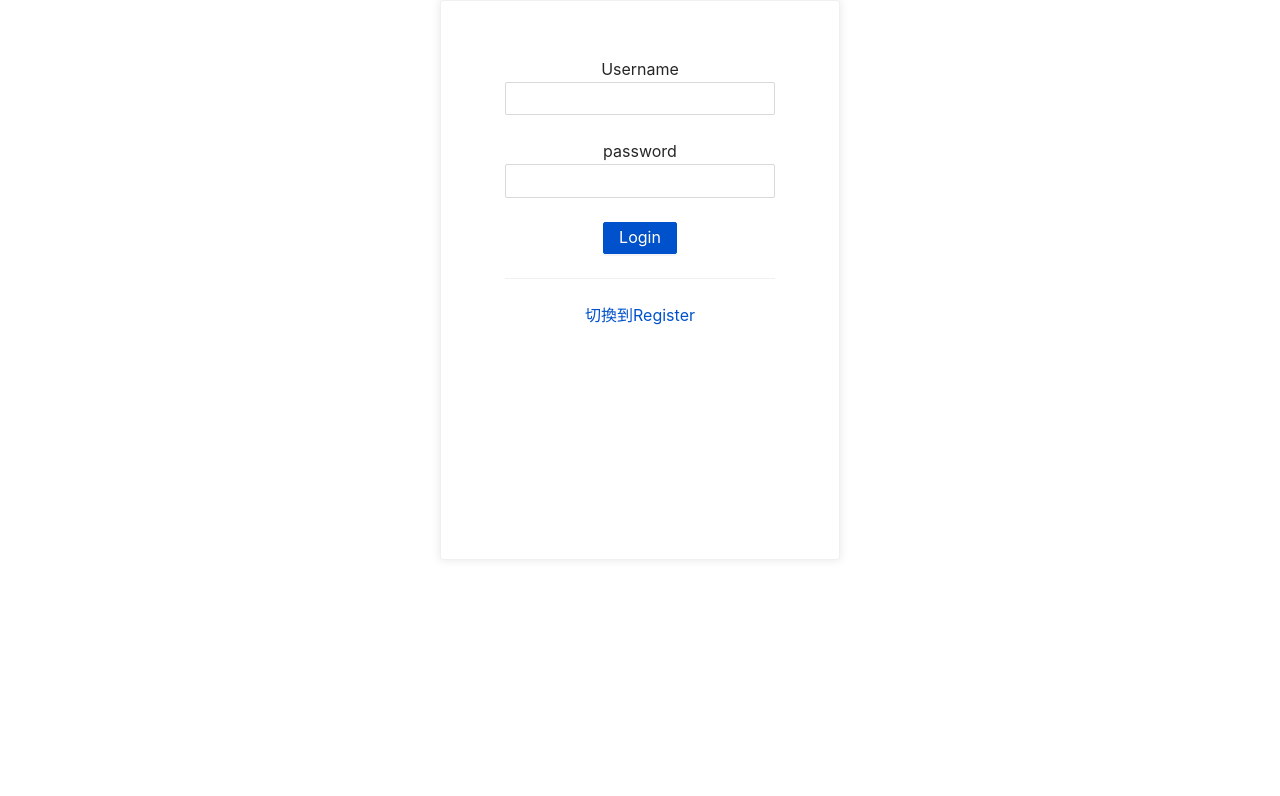
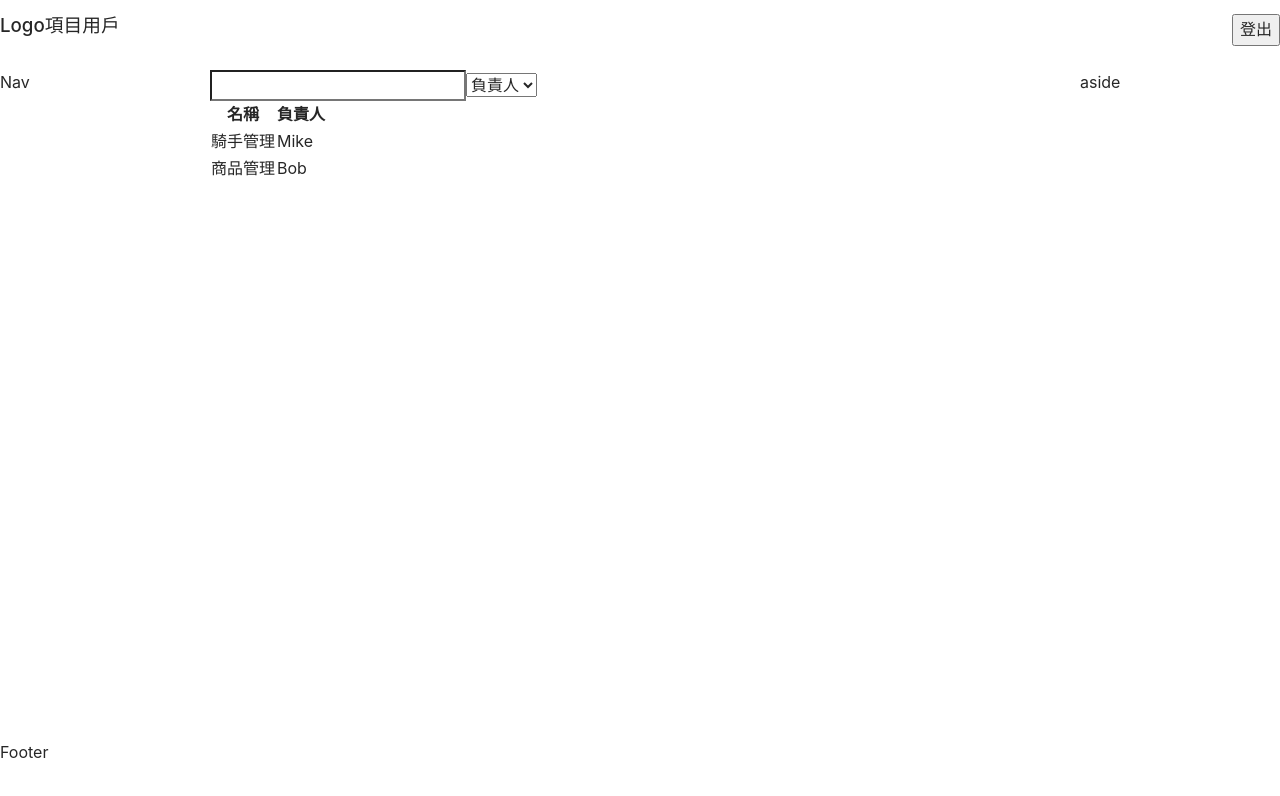
Before and after one commit to SimonLiu0911/React-17_TaskManagementSystem, a React (Create React App) app: page / in a window 1280 px wide. Shown: the top 796 px of the page. Built offline with nearby package versions, Linux system fonts and the light colour scheme; data requests are answered from the project's data file.

Commit message:
using grid and flex to layout page

```diff
--- a/package.json
+++ b/package.json
@@ -27,7 +27,7 @@
     "start-dev": "craco start --mode dev",
     "build": "craco build",
     "test": "craco test",
-    "json-server": "json-server __json_server_mock__/db.json -m ./node_modules/json-server-auth --watch --port 3001",
+    "json-server": "json-server __json_server_mock__/db.json --watch --port 3001",
     "eject": "react-scripts eject"
   },
   "eslintConfig": {
--- a/src/App.jsx
+++ b/src/App.jsx
@@ -6,6 +6,8 @@ import { Card, Divider } from "antd";
 
 import "App.css";
 import styled from "@emotion/styled";
+
+import {AuthenticatedApp} from "authenticated-app"
 
 const Container = styled.div`
   display: flex;
@@ -16,7 +18,7 @@ const Container = styled.div`
 
 const ShadowCard = styled(Card)`
   width: 40rem;
-  min-height: 56rem;
+  min-height: 35rem;
   padding: 3.2rem 4rem;
   border-radius: 0.3rem;
   box-sizing: border-box;
@@ -28,15 +30,18 @@ const App = () => {
   const [isRegister, setIsRegister] = useState(false);
 
   return (
-    <Container>
-      <ShadowCard>
-        {isRegister ? <ProjectList /> : <LoginScreen />}
-        <Divider />
-        <a href="#" onClick={() => setIsRegister(!isRegister)}>
-          切換到{isRegister ? "Login" : "Register"}
-        </a>
-      </ShadowCard>
-    </Container>
+	  <>
+	  	<AuthenticatedApp></AuthenticatedApp>
+	  </>
+    // <Container>
+    //   <ShadowCard>
+    //     {isRegister ? <ProjectList /> : <LoginScreen />}
+    //     <Divider />
+    //     <a href="#" onClick={() => setIsRegister(!isRegister)}>
+    //       切換到{isRegister ? "Login" : "Register"}
+    //     </a>
+    //   </ShadowCard>
+    // </Container>
   );
 };
 
--- /dev/null
+++ b/src/authenticated-app.tsx
@@ -0,0 +1,68 @@
+import React from "react";
+import styled from "@emotion/styled";
+import ProjectList from "screens/project-list";
+
+const Container = styled.div`
+display: grid;
+grid-template-rows: 6rem 1fr 6rem;
+grid-template-columns: 20rem 1fr 20rem;
+grid-template-areas:
+"header header header"
+"nav main aside"
+"footer footer footer";
+height: 100vh;
+grid-gap: 1rem;
+`
+const Header = styled.header`
+grid-area: header;
+display: flex;
+flex-direction: row;
+align-items: center;
+justify-content: space-between;
+`
+const HeaderLeft = styled.div`
+display: flex;
+align-items: center;
+`
+const HeaderRight = styled.div``
+const Nav = styled.nav`
+grid-area: nav;
+`
+const Main = styled.main`
+grid-area: main;
+`
+const Aside = styled.aside`
+grid-area: aside;
+`
+const Footer = styled.footer`
+grid-area: footer;
+`
+
+// const PageHeader = styled.header`
+// 	height: 6rem;
+// `
+
+// const Main = styled.main`
+// 	height: calc(100vh - 6rem);
+// `
+
+export const AuthenticatedApp = () => {
+	return <Container>
+		<Header>
+			<HeaderLeft>
+				<h3>Logo</h3>
+				<h3>項目</h3>
+				<h3>用戶</h3>
+			</HeaderLeft>
+			<HeaderRight>
+				<button>登出</button>
+			</HeaderRight>
+		</Header>
+		<Nav>Nav</Nav>
+		<Main>
+			<ProjectList />
+		</Main>
+		<Aside>aside</Aside>
+		<Footer>Footer</Footer>
+	</Container>
+}
--- a/src/screens/login/index.tsx
+++ b/src/screens/login/index.tsx
@@ -12,7 +12,7 @@ const LoginScreen = () => {
 			<Input id="username" type="text" />
 		</Form.Item>
 		<Form.Item name="password" rules={[{ required: true, message: 'Please input your password!' }]}>
-			<label htmlFor="password">password</label>
+			<label htmlFor="password">Password</label>
 			<Input id="password" type="password" />
 		</Form.Item>
 		<Form.Item>
```
